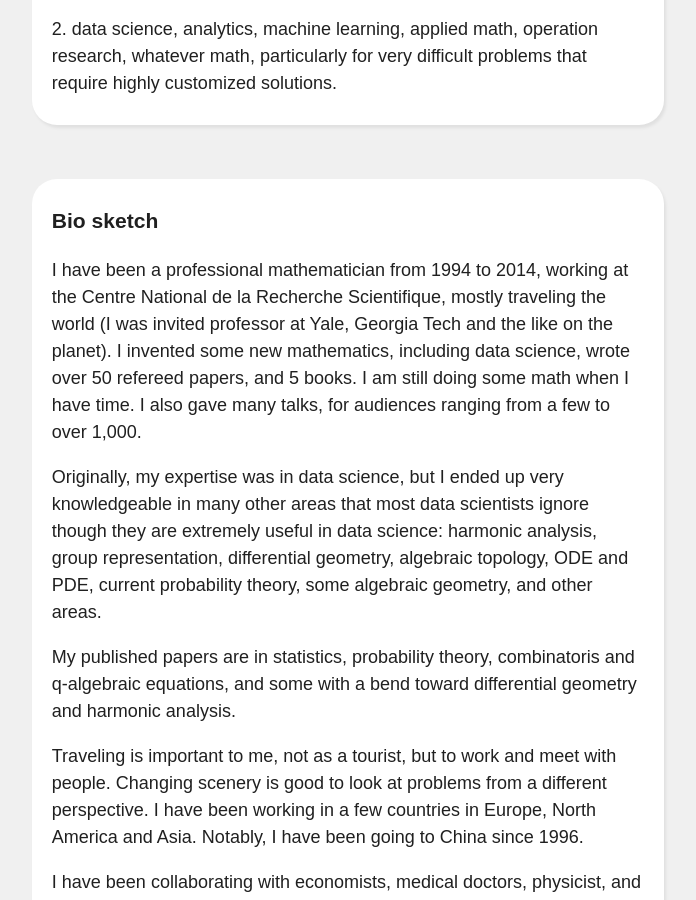
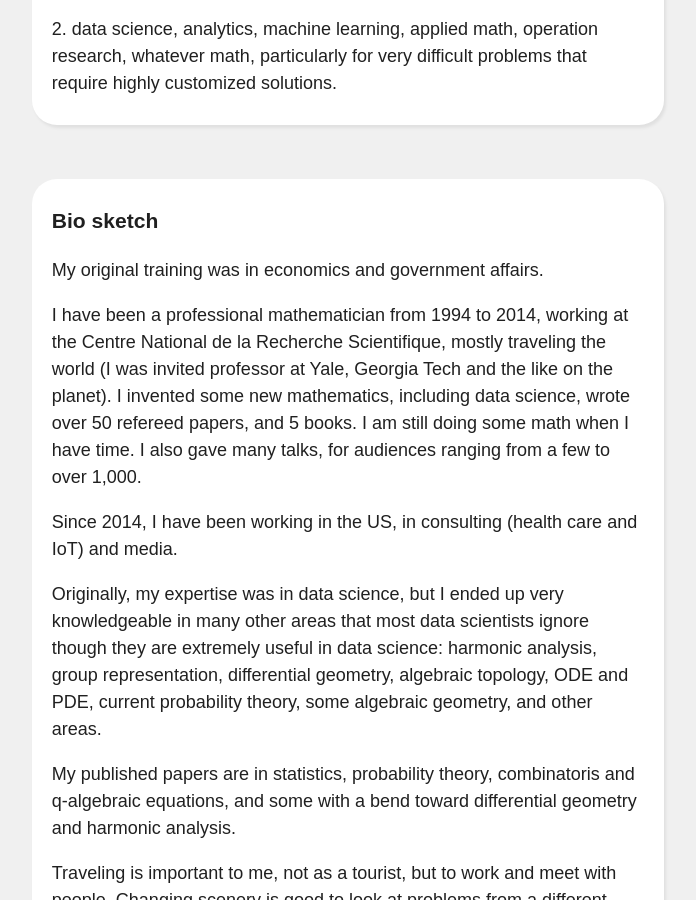
Before and after one commit to ph-barbe/ph-barbe.github.io, a Jekyll site: the page built from index.html, in a window 1280 px wide and 900 px high, scrolled down 886 px. Shown: the whole window, without its empty margins (229-925 px from the left). Built offline with Jekyll 4.4.1, drawn with Linux system fonts in a browser that asks for light colours.

Commit message:
update what I do

```diff
--- a/_includes/top_page/professional_bio.md
+++ b/_includes/top_page/professional_bio.md
@@ -1,6 +1,10 @@
 ### Bio sketch
 
+My original training was in economics and government affairs.
+
 I have been a professional mathematician from 1994 to 2014, working at the Centre National de la Recherche Scientifique, mostly traveling the world (I was invited professor at Yale, Georgia Tech and the like on the planet). I invented some new mathematics, including data science, wrote over 50 refereed papers, and 5 books. I am still doing some math when I have time. I also gave many talks, for audiences ranging from a few to over 1,000.
+
+Since 2014, I have been working in the US, in consulting (health care and IoT) and media.
 
 Originally, my expertise was in data science, but I ended up very knowledgeable in many other areas that most data scientists ignore though they are extremely useful in data science: harmonic analysis, group representation, differential geometry, algebraic topology, ODE and PDE, current probability theory, some algebraic geometry, and other areas.
 
```
Also changed, not shown: 1 other file.
